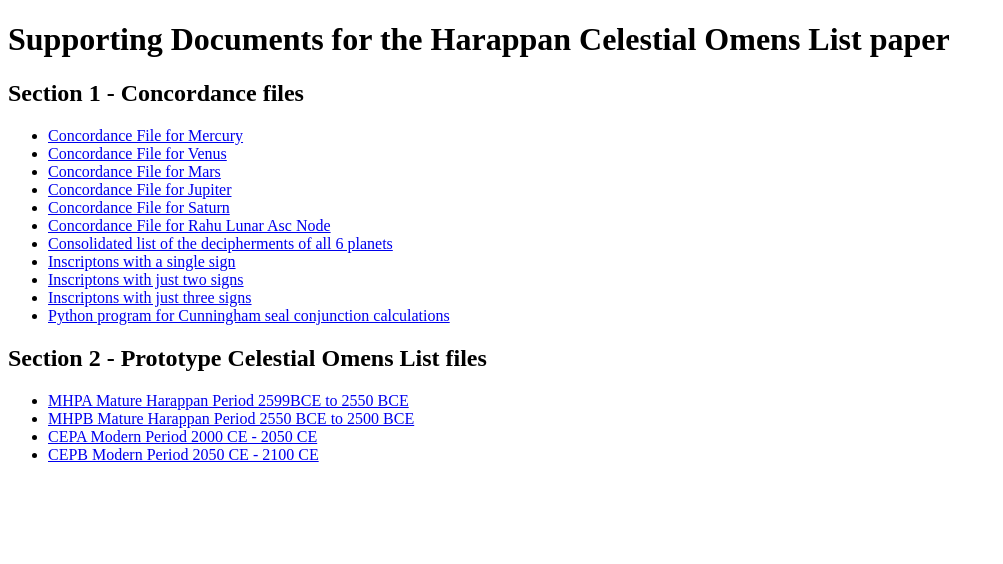
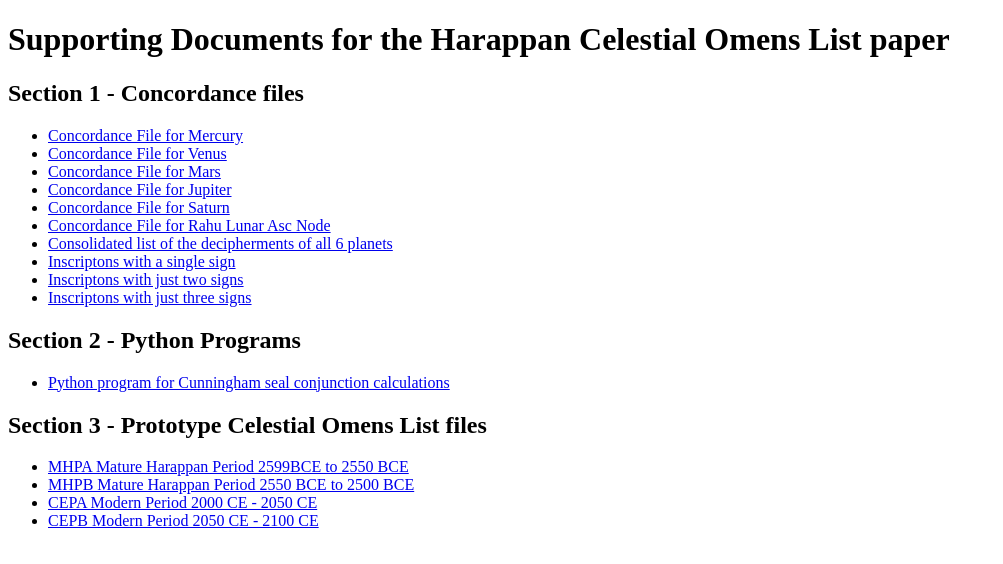
Before and after one commit to Suqumar/IVC-Harappan-Celestial-Omens-List-Paper, a plain HTML site: page index.html in a window 1280 px wide. Shown: the whole page, without its empty margins (0-1003 px from the left). Drawn offline with Linux system fonts and the light colour scheme.

Commit message:
Update index.html

```diff
--- a/index.html
+++ b/index.html
@@ -22,11 +22,14 @@
         <li><a href="seals_with_two_sign_rev_output.pdf"> Inscriptons with just two signs </a></li>
          <li><a href="seals_with_three_sign_rev_output.pdf"> Inscriptons with just three signs </a></li>
 
-
-         <li><a href="anglesep_01.py"> Python program for Cunningham seal conjunction calculations </a></li>
     </ul>
 
-    <h2>Section 2 - Prototype Celestial Omens List files</h2>
+    <h2>Section 2 - Python Programs </h2>
+    <ul>
+    <li><a href="anglesep_01.py"> Python program for Cunningham seal conjunction calculations </a></li>
+    </ul>
+
+    <h2>Section 3 - Prototype Celestial Omens List files</h2>
     <ul>
         <li><a href="2599bce_single_transit_conjn_formatted.xlsx">MHPA Mature Harappan Period 2599BCE to 2550 BCE </a></li>
         <li><a href="2550bce_single_transit_conjn_formatted.xlsx">MHPB Mature Harappan Period 2550 BCE to 2500 BCE</a></li>
```
